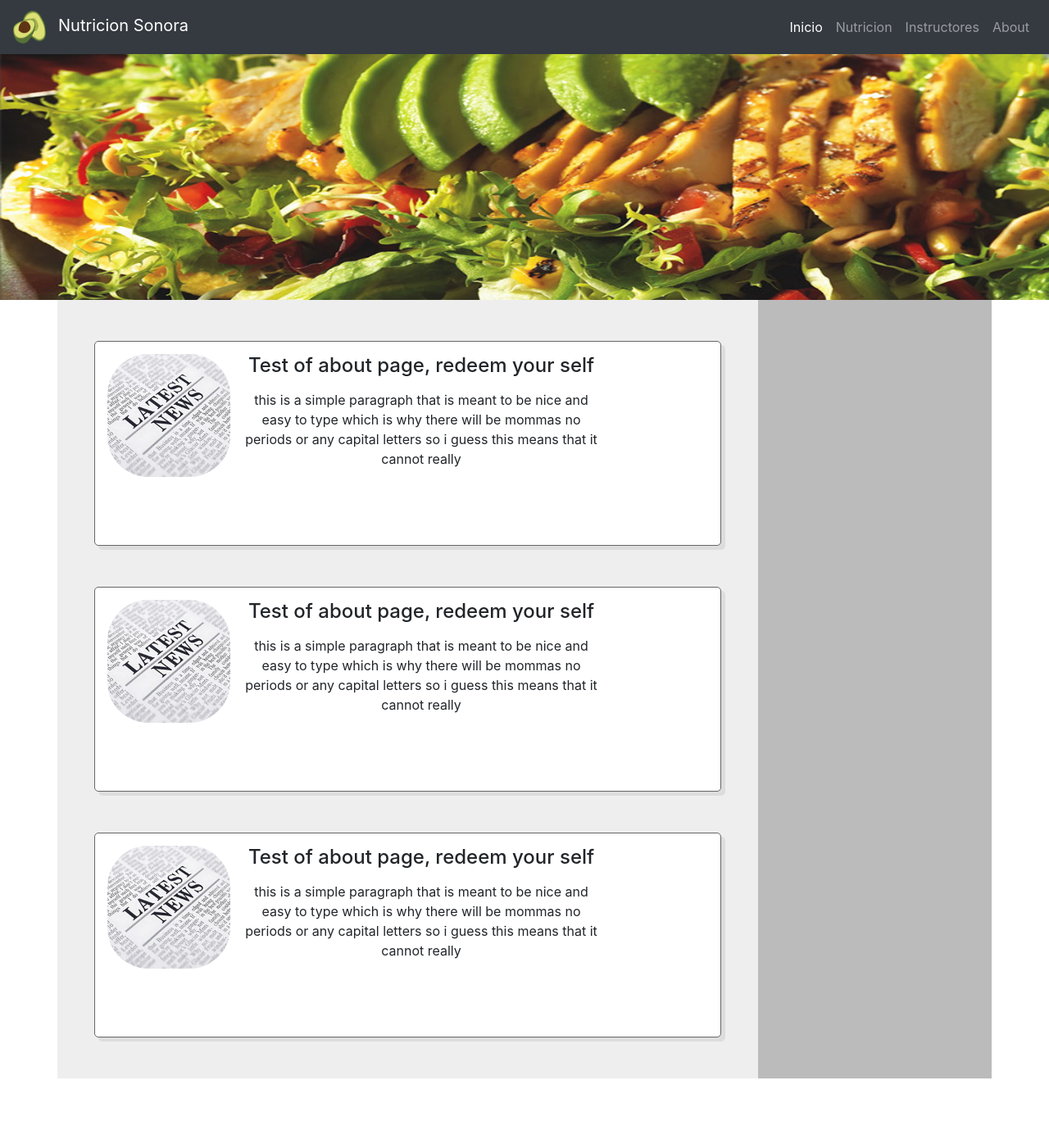
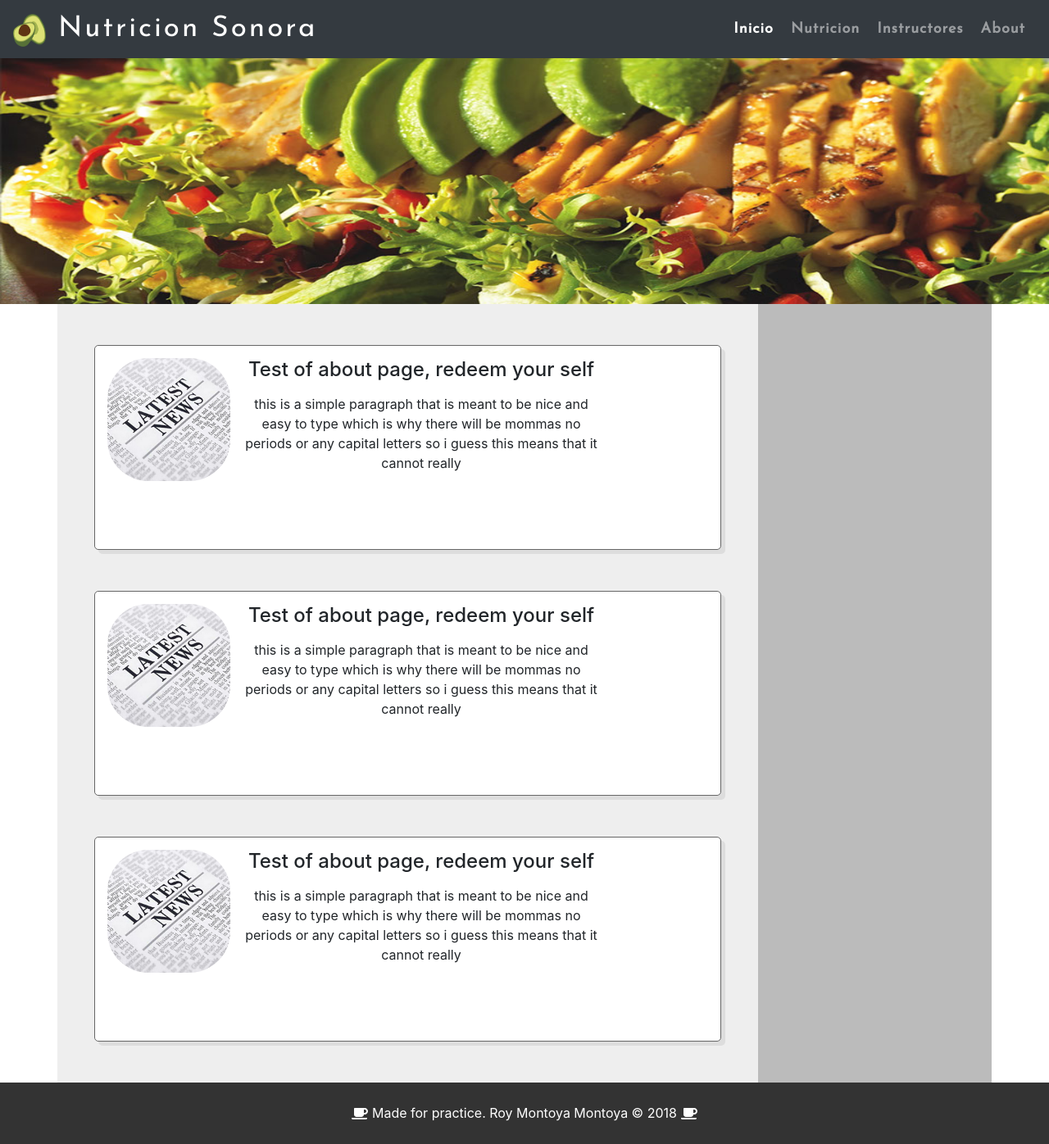
Before and after one commit to RoyMontoya/Sonoraproject, a React (Create React App) app: page / in a window 1280 px wide. Shown: the whole page at 82% size. Before the commit the page ends 1316 px from the top, so only its background shows below. Built offline with nearby package versions, Linux system fonts and the light colour scheme.

Commit message:
added footer

```diff
--- a/package.json
+++ b/package.json
@@ -3,7 +3,13 @@
   "version": "0.1.0",
   "private": true,
   "dependencies": {
+    "@fortawesome/fontawesome-free": "^5.1.0",
+    "@fortawesome/fontawesome-svg-core": "^1.2.0-14",
+    "@fortawesome/free-solid-svg-icons": "^5.1.0-11",
+    "@fortawesome/react-fontawesome": "0.1.0-11",
     "bootstrap": "^4.1.1",
+    "i": "^0.3.6",
+    "npm": "^6.1.0",
     "react": "^16.4.1",
     "react-dom": "^16.4.1",
     "react-scripts": "1.1.4"
--- a/src/components/App.js
+++ b/src/components/App.js
@@ -3,7 +3,12 @@ import logo from '../logo.svg';
 import NavBar from './Navbar'
 import Banner from './Banner'
 import NewsFeed from './NewsFeed'
+import Footer from './Footer'
 import '../styles/App.css';
+import { library } from '@fortawesome/fontawesome-svg-core'
+import { faCheckSquare, faCoffee } from '@fortawesome/free-solid-svg-icons'
+
+library.add( faCheckSquare, faCoffee)
 
 class App extends Component {
   render() {
@@ -11,7 +16,7 @@ class App extends Component {
       <NavBar/>
       <Banner/>
       <NewsFeed/>
-
+      <Footer/>
 
     </div>);
   }
--- /dev/null
+++ b/src/components/Footer.js
@@ -0,0 +1,20 @@
+import React, {Component} from 'react';
+import '../styles/Footer.css';
+import {FontAwesomeIcon} from '@fortawesome/react-fontawesome'
+
+class Footer extends React.Component {
+
+  render() {
+    return (<div className="custom-footer">
+      <div className="container">
+        <div className="row footer-content">
+          <FontAwesomeIcon className="awesome-icon" icon="coffee"/>
+          <p>Made for practice. Roy Montoya Montoya &#169; 2018</p>
+          <FontAwesomeIcon className="awesome-icon" icon="coffee"/>
+        </div>
+      </div>
+    </div>);
+  }
+}
+
+export default Footer;
--- a/src/components/NavBar.js
+++ b/src/components/NavBar.js
@@ -9,7 +9,7 @@ class NavBar extends React.Component {
         <nav className="navbar navbar-expand navbar-dark bg-dark navbar-default">
 
           <a className="navbar-brand" href="#">
-            <img className="logo-avodado" role="presentation" src={logo} alt="Avocado" title="Avocado"/>Nutricion Sonora</a>
+            <img role="presentation" src={logo} alt="Avocado" title="Avocado"/>Nutricion Sonora</a>
           <button className="navbar-toggler" type="button" data-toggle="collapse" data-target="#navbarsExample02" aria-controls="navbarsExample02" aria-expanded="false" aria-label="Toggle navigation">
             <span className="navbar-toggler-icon"></span>
           </button>
--- a/src/index.js
+++ b/src/index.js
@@ -5,5 +5,6 @@ import '../node_modules/bootstrap/dist/css/bootstrap.min.css';
 import App from './components/App';
 import registerServiceWorker from './registerServiceWorker';
 
+
 ReactDOM.render(<App />, document.getElementById('root'));
 registerServiceWorker();
--- /dev/null
+++ b/src/styles/Footer.css
@@ -0,0 +1,22 @@
+.custom-footer{
+  background-color: #333;
+  height: 75px;
+}
+
+.custom-footer p{
+  color: white;
+}
+
+.custom-footer a{
+  color: white;
+}
+
+.awesome-icon {
+  color: white;
+  margin: 5px;
+}
+
+.footer-content{
+  justify-content: center;
+  padding: 25px 0 0 0;
+}
--- a/src/styles/Navbar.css
+++ b/src/styles/Navbar.css
@@ -1,6 +1,28 @@
+@fontface {
+  font-family: 'Open Sans', sans-serif;
+  src: url('https://fonts.googleapis.com/css?family=Open+Sans')
+}
 
+@import url('https://fonts.googleapis.com/css?family=Josefin+Sans');
+.nav-link {
+  font-family: 'Josefin Sans', cursive;
+  letter-spacing: 1px;
+  font-weight: 600;
+  font-size: 18px;
+  line-height: 20px;
+  margin-right: 5px;
+}
 
-.navbar-brand img{
+.navbar-brand {
+  font-family: 'Josefin Sans', cursive;
+  /* font-family: 'Open Sans', "Helvetica Neue", Helvetica, Arial, sans-serif; */
+  line-height: 45px;
+  font-weight: 500;
+  letter-spacing: 3px;
+  font-size: 35px;
+}
+
+.navbar-brand img {
   width: 40px;
   height: 40px;
   margin-right: 15px;
```
Also changed, not shown: 1 other file (tests, documents, lock files or other folders).
